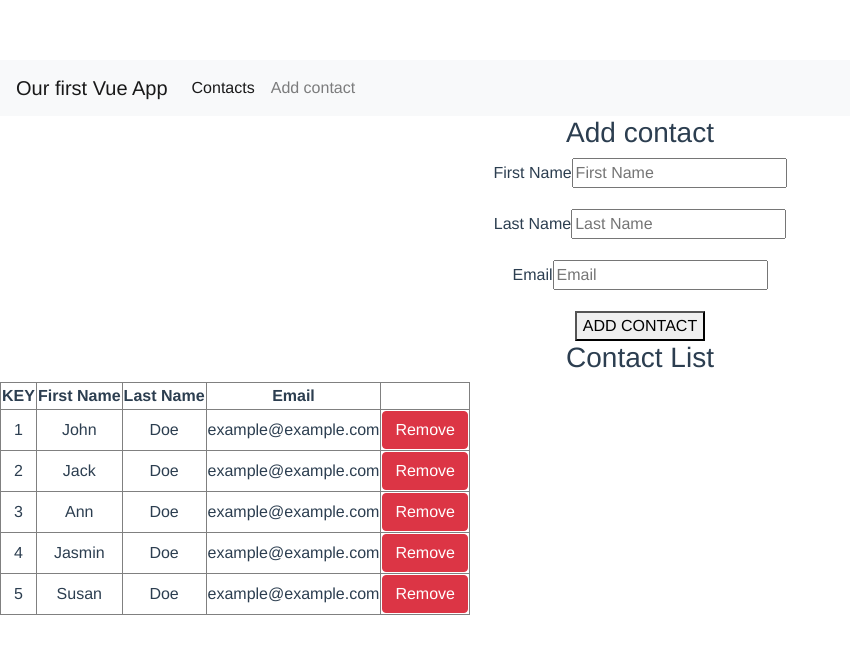
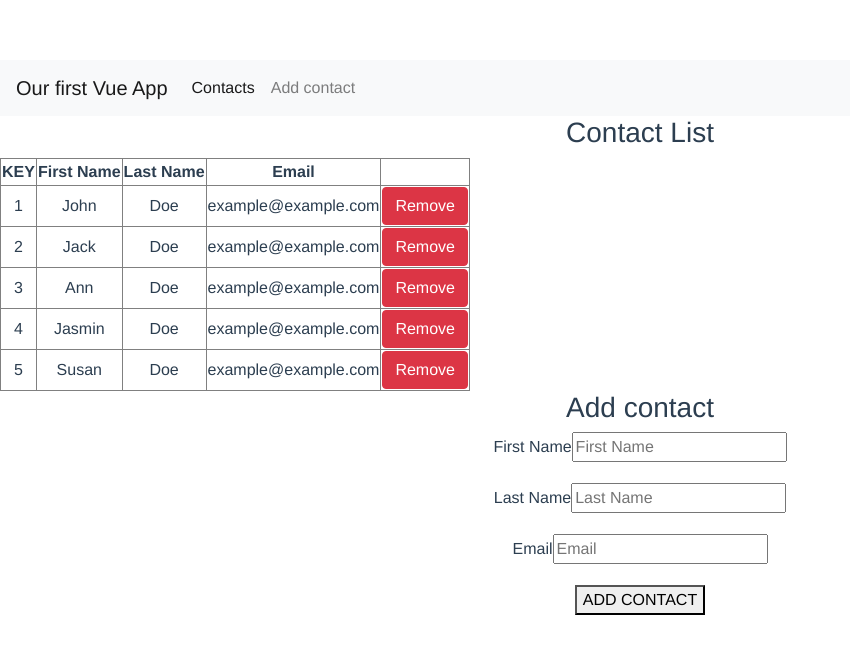
Before and after one commit to MIlicaMihajlovic/ContactList, a Vue app: page /contacts#/contacts in a window 1280 px wide. Shown: the top 654 px of the page, without its empty margins (0-850 px from the left). Built offline with nearby package versions, Linux system fonts and the light colour scheme.

Commit message:
Add component Contact Table

```diff
--- a/src/components/ContactList.vue
+++ b/src/components/ContactList.vue
@@ -1,5 +1,9 @@
 <template>
     <div>
+
+        <ContactListTable :contactList="contacts" />
+
+
         <h3>Add contact</h3>
 
          <div>
@@ -22,34 +26,20 @@
 
         </div>
 
-        <h3>Contact List</h3>
-
-        <table border=1>
-            <thead>
-                <th>KEY</th>
-                <th>First Name</th>
-                <th>Last Name</th>
-                <th>Email</th>
-                <th></th>
-            </thead>
-            <tbody>
-                <tr v-for="(contact, index) in contacts" :key="index">
-                    <td>{{ index + 1 }}</td>
-                    <td>{{ contact.firstName }}</td>
-                    <td>{{ contact.lastName }}</td>
-                    <td>{{ contact.email }}</td>
-                    <td>
-                        <button class="btn btn-danger" @click="removeContact(contact)">Remove</button>
-                    </td>
-                </tr>
-            </tbody>
-        </table>
 
     </div>
 </template>
 
 <script>
+
+import ContactListTable from './ContactListTable'
+
 export default {
+
+    components: {
+        ContactListTable
+    },
+
     data() {
         return {
             newContact: {
--- /dev/null
+++ b/src/components/ContactListTable.vue
@@ -0,0 +1,32 @@
+<template>
+    <div>
+        <h3>Contact List</h3>
+
+        <table border=1>
+            <thead>
+                <th>KEY</th>
+                <th>First Name</th>
+                <th>Last Name</th>
+                <th>Email</th>
+                <th></th>
+            </thead>
+            <tbody>
+                <tr v-for="(contact, index) in contactList" :key="index">
+                    <td>{{ index + 1 }}</td>
+                    <td>{{ contact.firstName }}</td>
+                    <td>{{ contact.lastName }}</td>
+                    <td>{{ contact.email }}</td>
+                    <td>
+                        <button class="btn btn-danger" @click="removeContact(contact)">Remove</button>
+                    </td>
+                </tr>
+            </tbody>
+        </table>
+    </div>
+</template>
+
+<script>
+export default {
+    props: ['contactList']
+};
+</script>
--- a/src/main.js
+++ b/src/main.js
@@ -3,6 +3,7 @@
 import VueRouter from 'vue-router';
 import ContactList from './components/ContactList.vue';
 import AddContact from './components/AddContact.vue';
+
 
 Vue.config.productionTip = false;
 
```
Also changed, not shown: src/components/ContactDetails.vue (added, +9 -0 lines).
